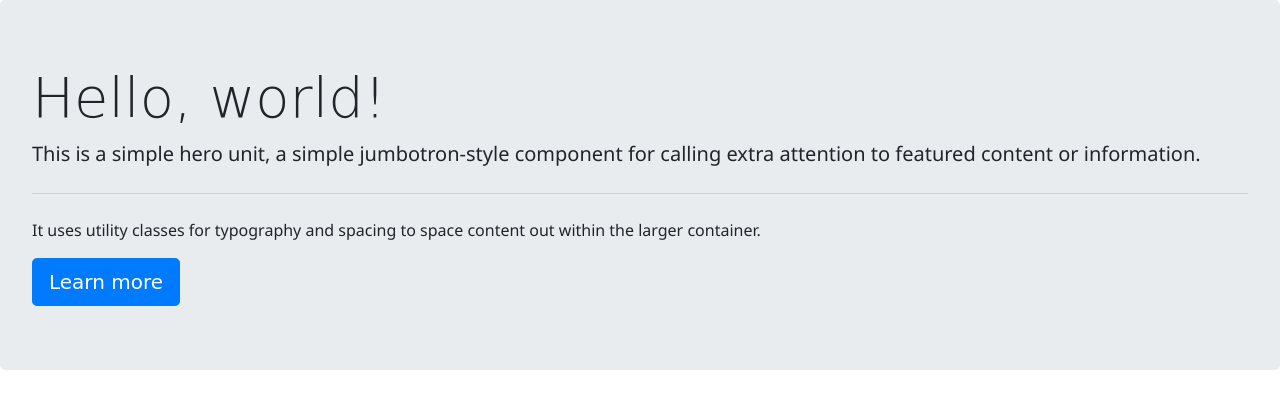
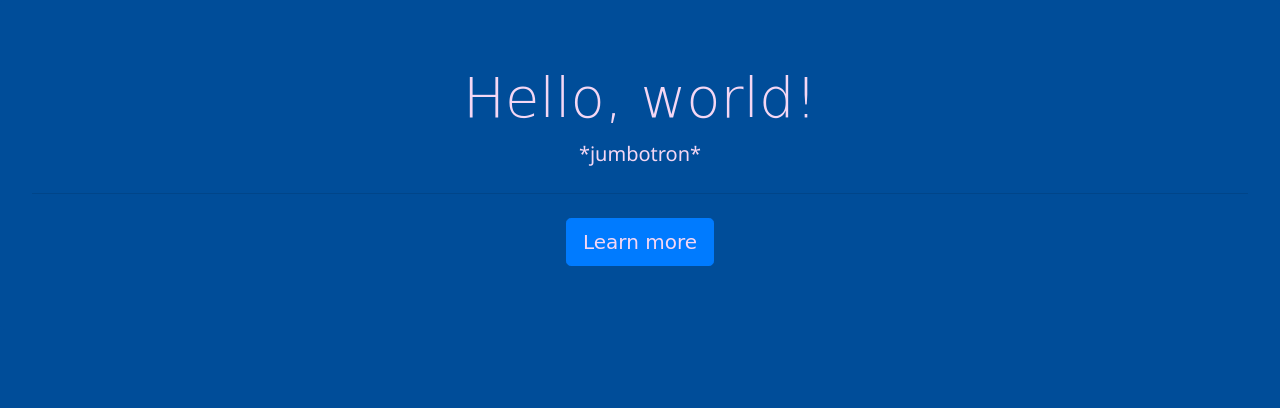
Before and after one commit to manouchkatheuns/prj4-bootstrap, a plain HTML site: page 190814.html in a window 1280 px wide. Drawn offline with Linux system fonts and the light colour scheme; a web font is replaced by a local one.

Commit message:
add jumbotron

```diff
--- a/190814.html
+++ b/190814.html
@@ -10,6 +10,8 @@
 
    <!-- My own CSS -->
 	<link href="css/styles-nr.css" rel="stylesheet" type="text/css">
+	<link rel="preconnect" href="https://fonts.gstatic.com">
+		<link href="https://fonts.googleapis.com/css2?family=Potta+One&display=swap" rel="stylesheet">
 
 <title>Student Page</title>
   </head>
@@ -18,12 +20,12 @@
 <!-- Body starts here -->
 <body>
 <!-- Jumbotron starts here -->
-<div class="jumbotron">
+<div class="jumbotron jt">
   <h1 class="display-4">Hello, world!</h1>
-  <p class="lead">This is a simple hero unit, a simple jumbotron-style component for calling extra attention to featured content or information.</p>
+  <p class="lead">*jumbotron*</p>
   <hr class="my-4">
-  <p>It uses utility classes for typography and spacing to space content out within the larger container.</p>
-  <a class="btn btn-primary btn-lg" href="#" role="button">Learn more</a>
+  <p></p>
+  <a class="btn btn-primary btn-lg" href="index.html" role="button">Learn more</a>
 </div>
 <!-- Jumbotron ends here -->
 
--- a/css/styles-nr.css
+++ b/css/styles-nr.css
@@ -7,7 +7,16 @@
 */
 body {
     font-family: Segoe, "Segoe UI", "DejaVu Sans", "Trebuchet MS", Verdana, sans-serif;
+	background: #004d99;
 }
  h1, h2, h3, h6, a {
 	font-family: 'Potta One', cursive;
 }
+.jt {
+	background: #004d99;
+	color: #f4d7f4;
+	text-align: center;
+}
+.btn{
+	color: #f4d7f4;
+}
```
